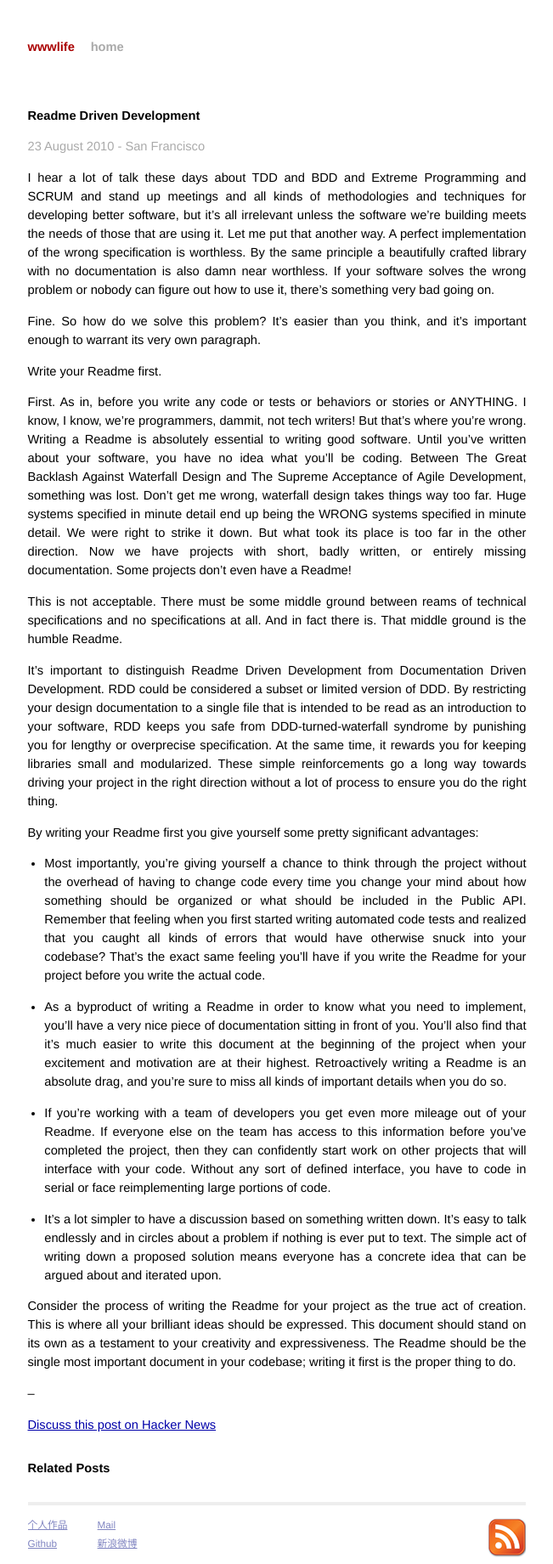
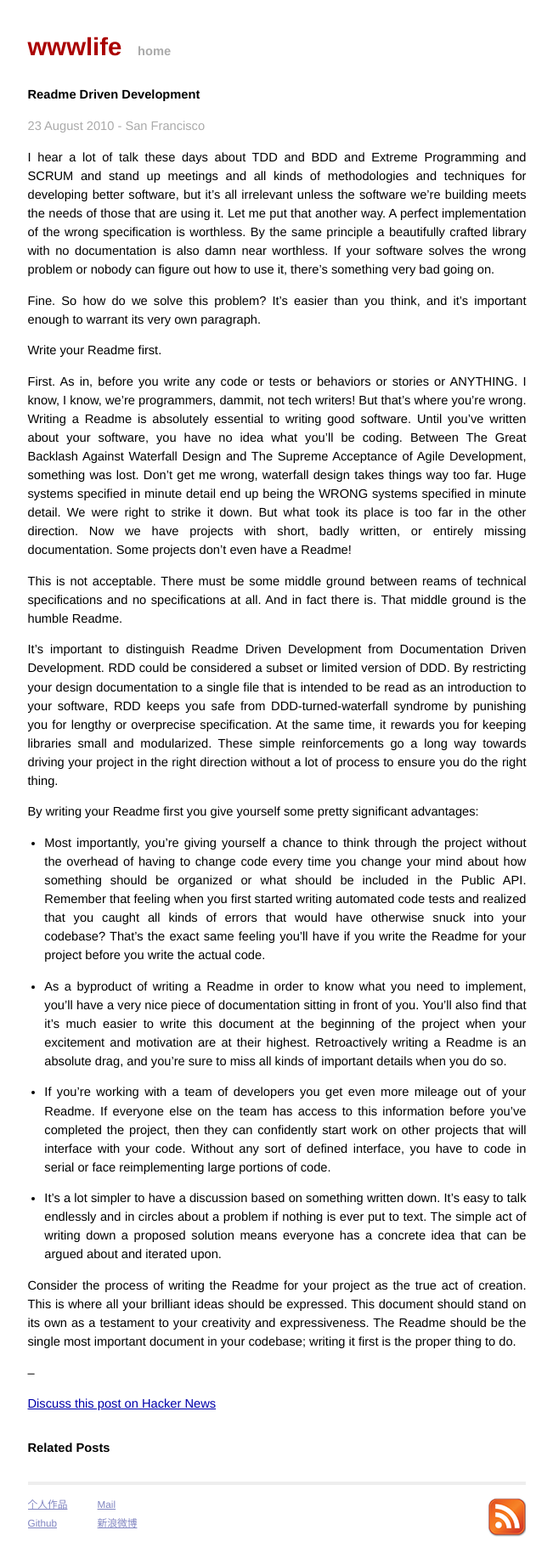
Before and after one commit to wanggang316/note2016, a Jekyll site: the page built from demo/2010-08-23-readme-driven-development.md, in a window 1280 px wide. Shown: the whole page at 85% size, without its empty margins (314-965 px from the left). Built offline with Jekyll 4.4.1, drawn with Linux system fonts in a browser that asks for light colours; Markdown is read by kramdown in place of the engine named in the settings; after the commit the page ends 1817 px from its top, so only the background shows below that.

Commit message:
update logo style

```diff
--- a/_layouts/default.html
+++ b/_layouts/default.html
@@ -26,7 +26,7 @@ var WRInitTime=(new Date()).getTime();
 
 <div class="site">
   <div class="title">
-    <a href="/">wwwlife</a>
+    <a href="/" class="logo">wwwlife</a>
     <a class="extra" href="/">home</a>
   </div>
 
--- a/css/screen.css
+++ b/css/screen.css
@@ -89,7 +89,10 @@ ul.posts {
 .title {
   color: #a00;
   font-weight: bold;
-  margin-bottom: 4em;
+  margin-bottom: 2em;
+}
+.logo {
+  font-size: 200%;
 }
 
   .site .title a {
```
